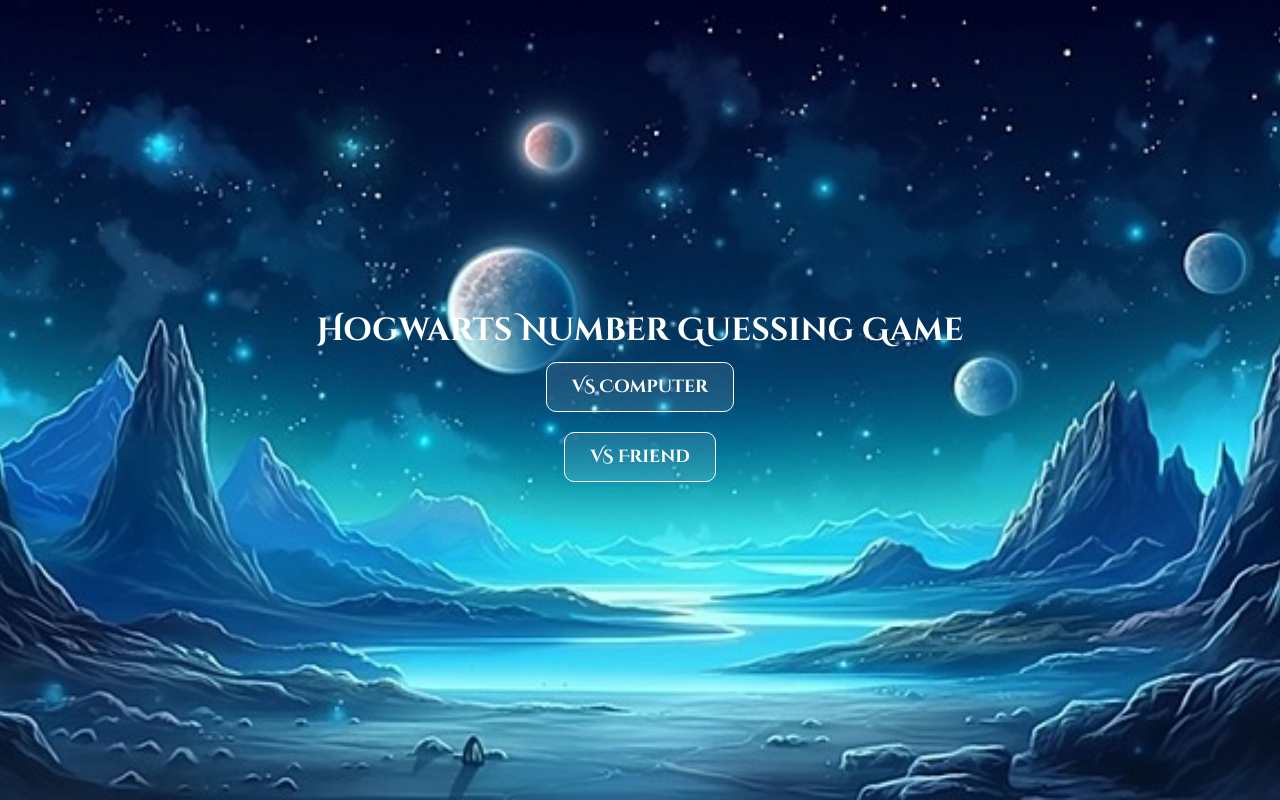
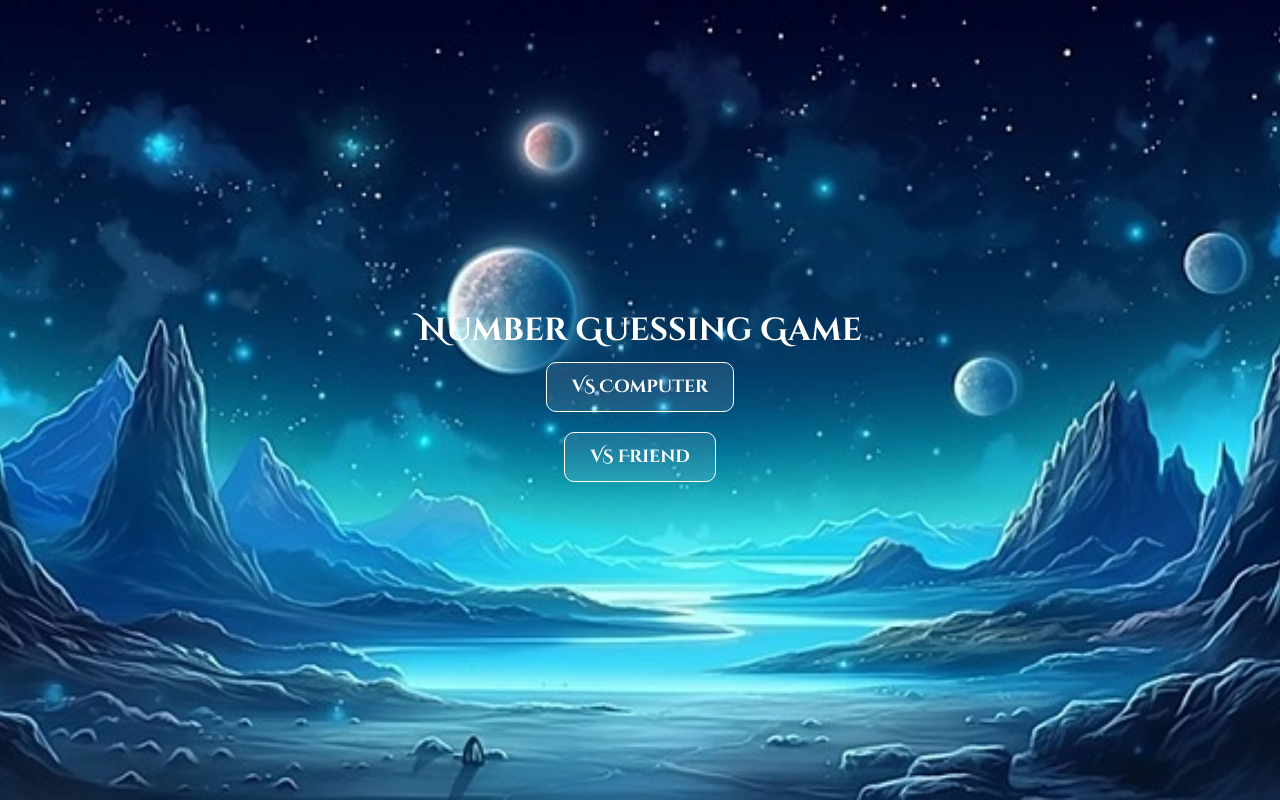
Before and after one commit to Vamsi-Krishna-21/Number-Guessing, a plain HTML site: page index2.html in a window 1280 px wide. Drawn offline with Linux system fonts and the light colour scheme.

Commit message:
Add files via upload

```diff
--- a/index2.html
+++ b/index2.html
@@ -56,7 +56,7 @@
 <body>
   <!-- Main Menu -->
   <div id="menu" class="screen active">
-    <h1>Hogwarts Number Guessing Game</h1>
+    <h1>Number Guessing Game</h1>
     <button onclick="startMode('computer')">VS Computer</button>
     <button onclick="startMode('friend')">VS Friend</button>
   </div>
```
